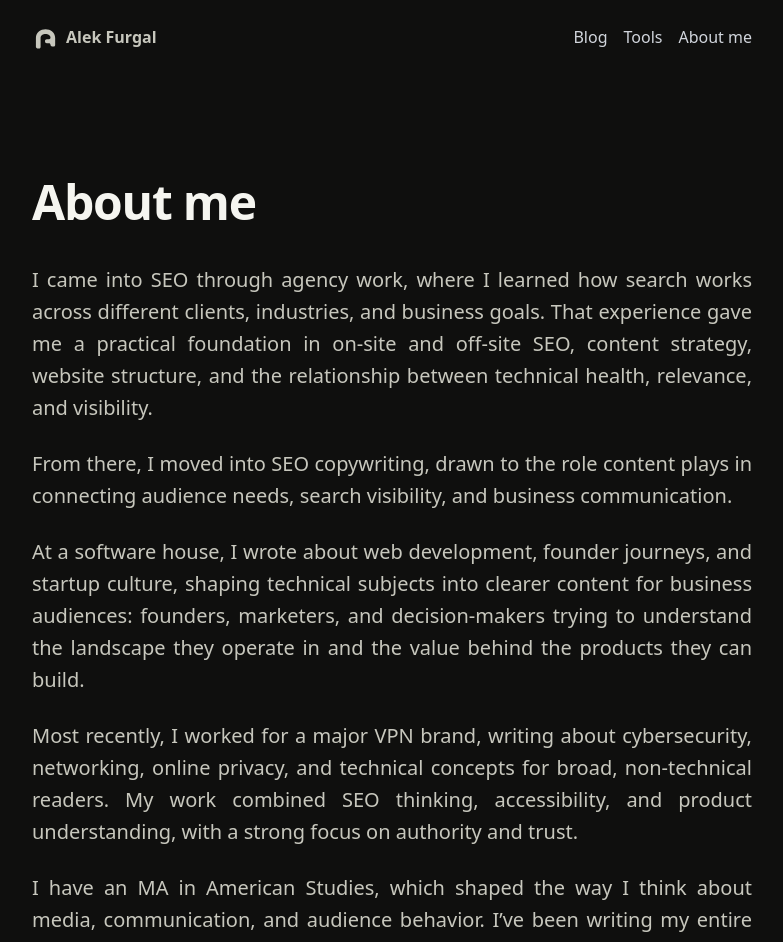
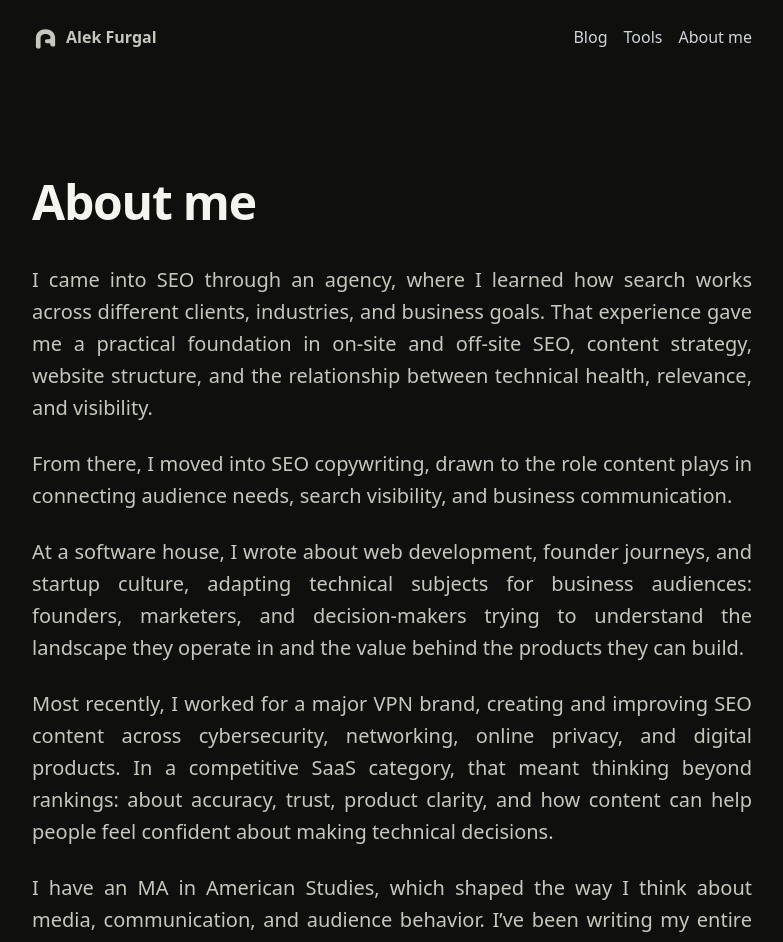
Before and after one commit to alfurg/alekfurgal.com, a Next.js app: page /about in a window 1280 px wide. Shown: the top 942 px of the page, without its empty margins (248-1031 px from the left). Built offline with nearby package versions, Linux system fonts and the light colour scheme.

Commit message:
more copy tweaks

```diff
--- a/app/about/page.tsx
+++ b/app/about/page.tsx
@@ -9,7 +9,7 @@ export default function AboutPage() {
 
       <div className="space-y-6 text-xl text-[#c7c7bd] mb-10 leading-8" style={{ textAlign: 'justify' }}>
         <p>
-          I came into SEO through agency work, where I learned how search works across different clients, industries, and business goals.
+          I came into SEO through an agency, where I learned how search works across different clients, industries, and business goals.
           That experience gave me a&nbsp;practical foundation in on-site and off-site SEO, content strategy, website structure, and the relationship between technical health, relevance, and visibility.
         </p>
 
@@ -18,13 +18,14 @@ export default function AboutPage() {
         </p>
 
         <p>
-          At a software house, I wrote about web development, founder journeys, and startup culture, shaping technical subjects into clearer content for business audiences:
+          At a software house, I wrote about web development, founder journeys, and startup culture, adapting technical subjects for business audiences:
           founders, marketers, and decision-makers trying to understand the landscape they operate in and the value behind the products they can build.
         </p>
 
         <p>
-          Most recently, I worked for a major VPN brand, writing about cybersecurity, networking, online privacy, and technical concepts for broad, non-technical readers.
-          My work combined SEO thinking, accessibility, and product understanding, with a strong focus on authority and trust.
+Most recently, I worked for a major VPN brand, creating and improving SEO content across cybersecurity, networking, online privacy, and digital products.
+In a competitive SaaS category, that meant thinking beyond rankings: about accuracy, trust, product clarity, and how content can help people feel confident about making
+technical decisions.
         </p>
 
         <p>
--- a/app/page.tsx
+++ b/app/page.tsx
@@ -11,7 +11,7 @@ export default function Home() {
 
       <div className="space-y-6 text-xl text-[#c7c7bd] mb-10 leading-8">
         <p>
-          This website is part portfolio, part proof of concept, and part personal project.
+          This website serves as part portfolio, part proof of concept, and part personal project.
         </p>
 
         <p>
```
